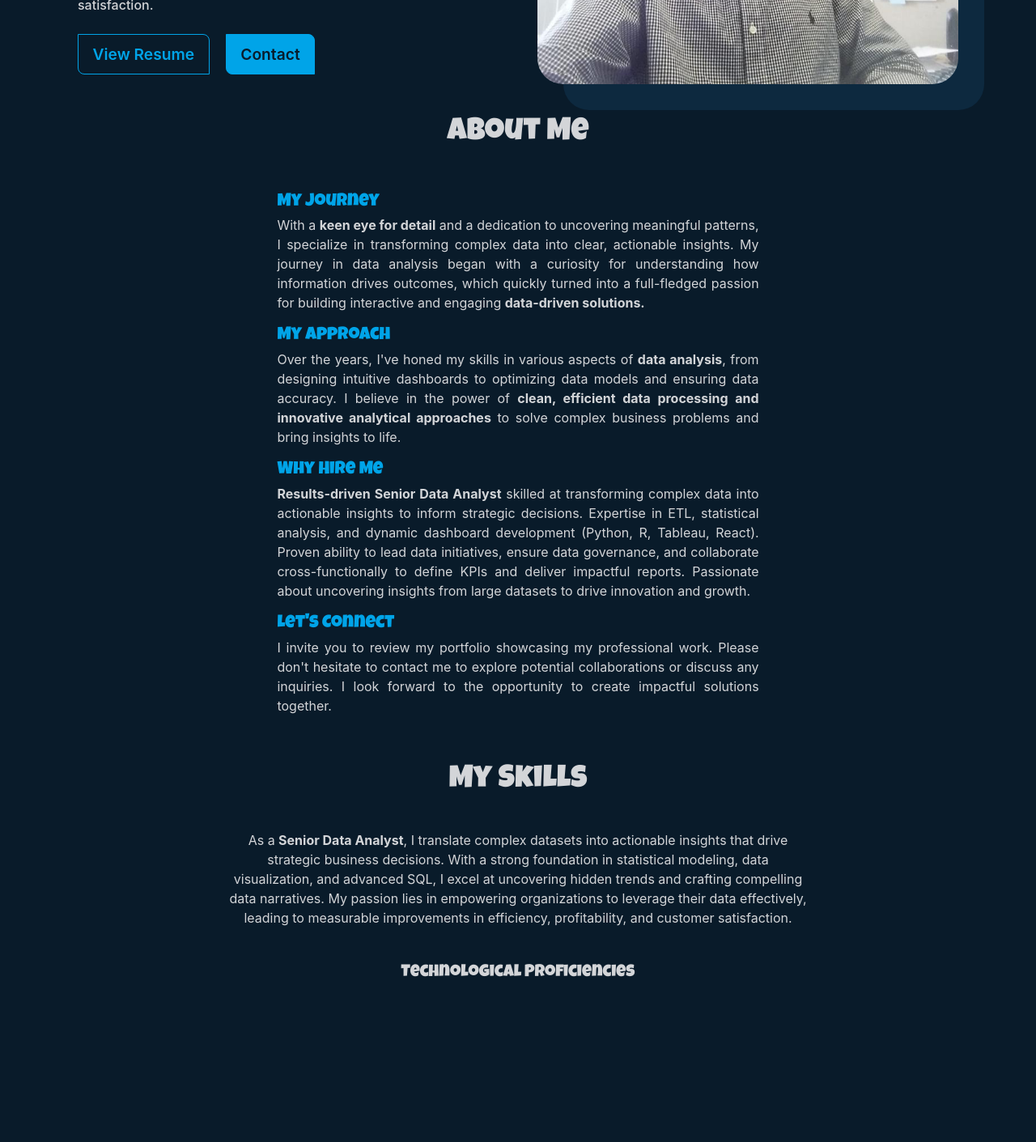
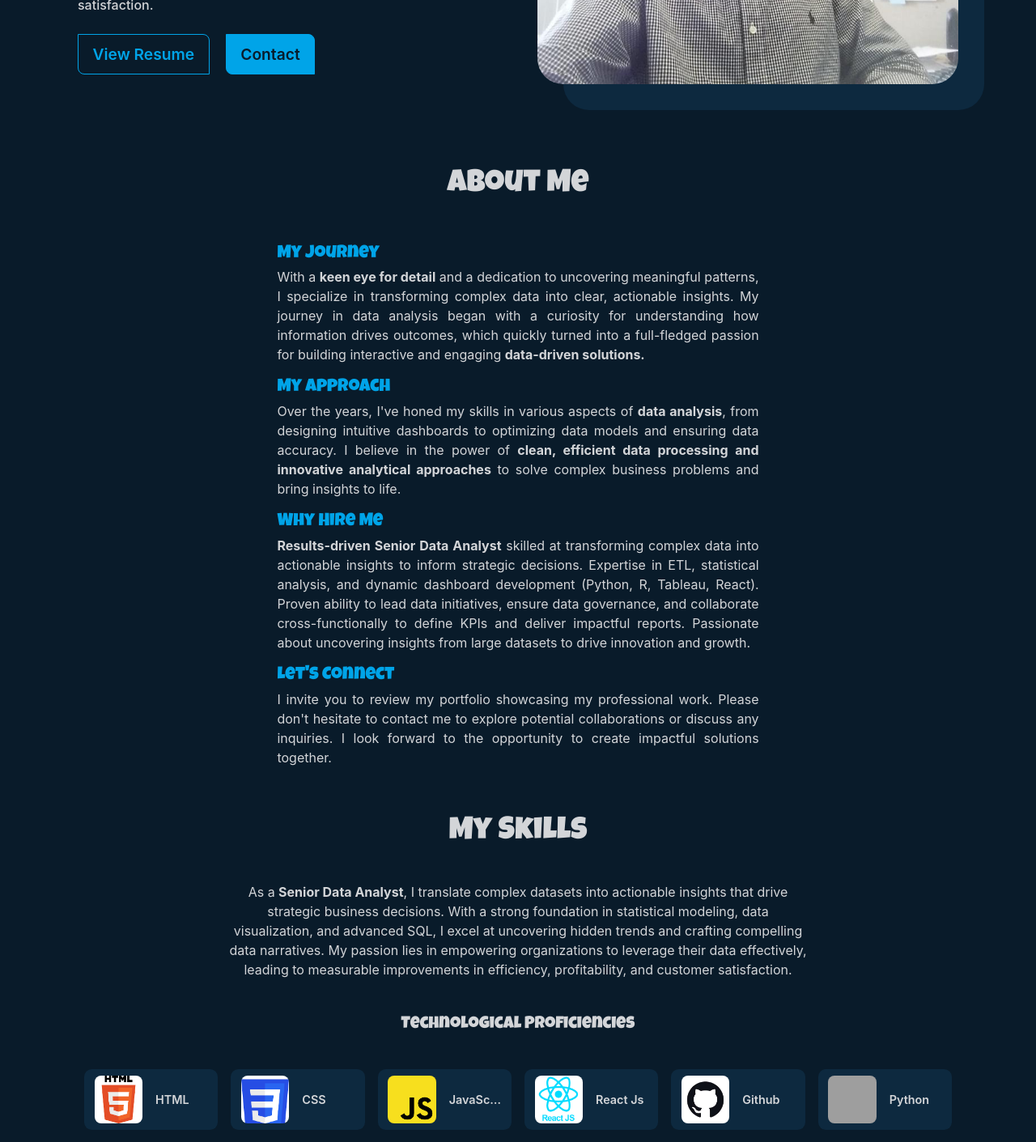
Before and after one commit to elishaadamu/zak-mumuni, a React (Vite) app: page / in a window 1280 px wide. Shown: the part 360-1771 px from the top of the page at 81% size. Built offline with nearby package versions, Linux system fonts and the light colour scheme; grey boxes are pictures that could not be loaded.

Commit message:
first commit

```diff
--- a/src/Components/Styles/about.scss
+++ b/src/Components/Styles/about.scss
@@ -2,8 +2,11 @@
   max-width: 1024px;
   margin: 0 auto;
   padding: 0 1rem;
+  margin-top: 6rem;
 
   .container {
+    display: unset;
+    margin-top: 2rem;
     h2 {
       text-align: center;
       font-size: 2.4rem;
@@ -74,3 +77,9 @@
     }
   }
 }
+
+@media screen and (max-width: 800px) {
+  .about {
+    margin-top: 0rem !important;
+  }
+}
--- a/src/Components/Styles/hero.scss
+++ b/src/Components/Styles/hero.scss
@@ -140,7 +140,7 @@
 
 @media screen and (max-width: 800px) {
   .hero {
-    margin-top: 5.5rem;
+    margin-top: 0rem;
 
     .container {
       padding: 0 0.2rem;
--- a/src/Components/Styles/skills.scss
+++ b/src/Components/Styles/skills.scss
@@ -6,6 +6,7 @@
   overflow: hidden;
 
   .container {
+    display: unset;
     h2 {
       text-align: center;
       font-size: 2.4rem;
```
